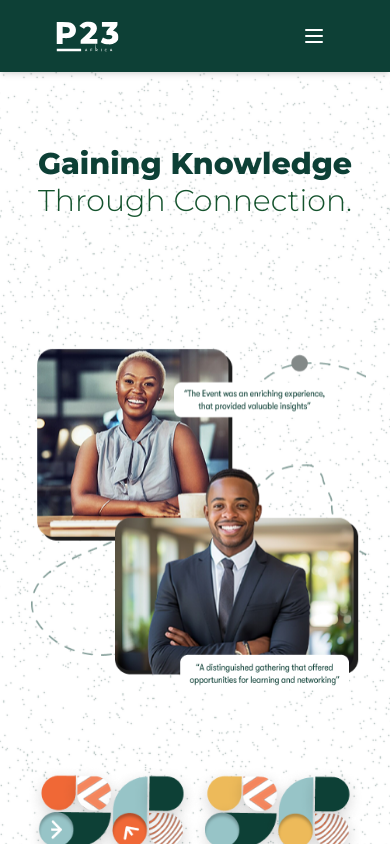
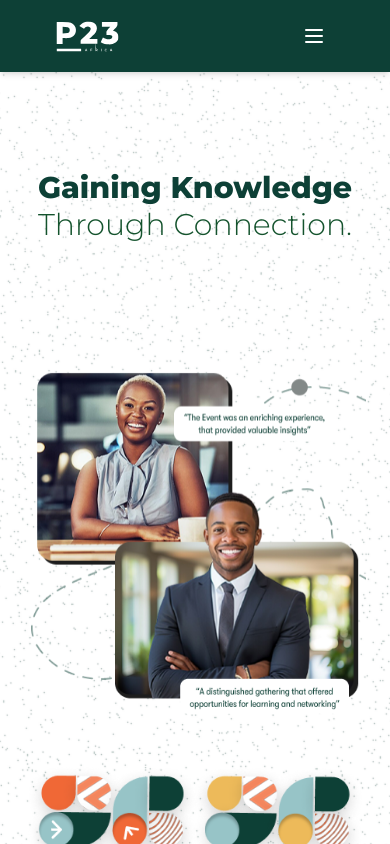
Before and after one commit to jimohsegun1/responsive-ui, a Next.js app: page / in a window 390 px wide. Shown: the top 844 px of the page. Built offline with nearby package versions, Linux system fonts and the light colour scheme.

Commit message:
Update HeroSection.tsx

```diff
--- a/components/HeroSection.tsx
+++ b/components/HeroSection.tsx
@@ -75,7 +75,7 @@ export function HeroSection() {
 
       <div
         className="container mx-auto relative z-10 flex flex-col items-center justify-center
-                md:flex md:flex-row md:items-center md:gap-16 px-6 -mt-12 md:-mt-20"
+                md:flex md:flex-row md:items-center md:gap-16 px-6 md-mt-12 md:-mt-20"
       >
         <div
           data-aos="slide-right"
```
